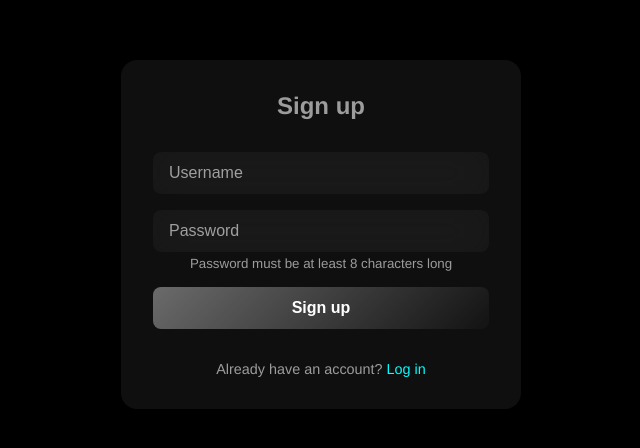
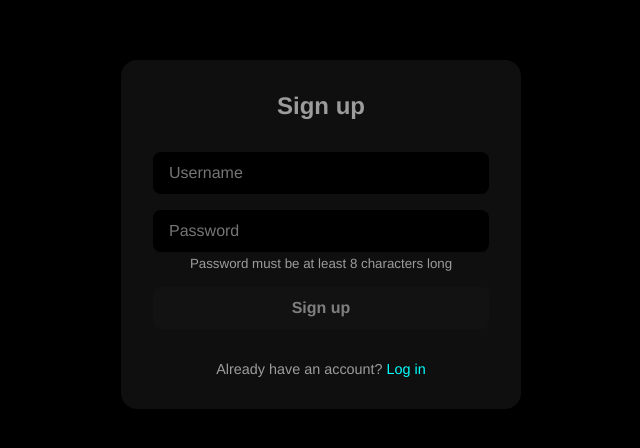
Before and after one commit to jurgengjoncari/mini-message-board, an Angular app: page /signup in a window 1280 px wide. Shown: the part 166-614 px from the top of the page, without its empty margins (319-959 px from the left). Built offline with nearby package versions, Linux system fonts and the light colour scheme.

Commit message:
organize code to be more centralized and uniform

```diff
--- a/src/app/auth/auth.scss
+++ b/src/app/auth/auth.scss
@@ -17,7 +17,7 @@
   width: 100%;
   max-width: 400px;
   box-shadow: $shadow-lg;
-  color: $color-on-surface;
+  color: $color;
   display: flex;
   flex-direction: column;
   gap: $space-md;
@@ -36,35 +36,22 @@
   border: none;
   border-radius: $radius-md;
   font-size: $font-size-md;
-  background: $color-surface;
-  color: $color-on-surface;
+  //background: $color-surface;
+  color: $color;
   outline: none;
   backdrop-filter: $frosty-glass;
-
-  &::placeholder {
-    color: $color-on-surface;
-  }
 }
 
 .auth-button {
-  background: linear-gradient(135deg, #007bff, $color-primary);
+  background: $color-primary;
   border: none;
   border-radius: $radius-md;
   padding: $space-sm;
   font-size: $font-size-md;
   font-weight: bold;
-  cursor: pointer;
-  transition: background 0.3s ease, transform 0.1s ease;
-  color: $color-on-primary;
 
-  &:hover {
-    background: linear-gradient(135deg, $color-primary, #00aaff);
-    transform: scale(1.02);
-  }
-
-  &:disabled {
-    filter: grayscale(1);
-    cursor: not-allowed;
+  &:not(:disabled) {
+    color: $color-on-primary;
   }
 }
 
--- a/src/app/chat/chat.html
+++ b/src/app/chat/chat.html
@@ -4,10 +4,9 @@
     <div class="auth-actions">
       @if (!isLoggedIn) {
         <button routerLink="/login">Login</button>
-<!--        <span>|</span>-->
         <button routerLink="/signup" class="signup">Sign Up</button>
       } @else {
-        <button (click)="logout()">Logout</button>
+        <button (click)="logout()" class="logout">Logout</button>
       }
     </div>
   </div>
--- a/src/app/chat/chat.scss
+++ b/src/app/chat/chat.scss
@@ -1,16 +1,7 @@
 @use "sass:color";
 @use "../../variables" as *;
 
-// Variables
-//$primary: #4da6ff;
-$primary-hover: #1a75ff;
-//$message-bg: rgba(255, 255, 255, 0.08);
 $message-sent-bg: rgba($color-primary, 0.2);
-//$form-bg: rgba(15, 15, 15, 0.40);
-//$text-light: #f5f5f5;
-$text-muted: #bbb;
-//$border-radius: 20px;
-//$shadow: 0 6px 20px rgba(0,0,0,0.6);
 
 @keyframes shimmer {
   0% { background-position: 200% 0; }
@@ -24,7 +15,7 @@ $text-muted: #bbb;
   height: 100vh;
   margin: 0 auto;
   font-family: sans-serif;
-  color: $color-on-surface;
+  color: $color;
 
   background-color: $color-surface;
   backdrop-filter: $frosty-glass;
@@ -69,6 +60,10 @@ $text-muted: #bbb;
           background-color: $color-on-primary;
           border: none;
         }
+
+        &.logout {
+          padding: $space-xs $space-md
+        }
       }
     }
   }
@@ -91,7 +86,7 @@ $text-muted: #bbb;
       box-shadow: $shadow-md;
       width: fit-content;
       max-width: 70%;
-      color: $color-on-surface;
+      color: $color;
       align-self: flex-start;
 
       .chat-author {
@@ -108,7 +103,7 @@ $text-muted: #bbb;
 
       .chat-time {
         font-size: $space-sm;
-        color: $text-muted;
+        color: $color-muted;
         text-align: right;
       }
 
@@ -168,44 +163,26 @@ $text-muted: #bbb;
     .chat-input {
       flex: 1;
       padding: $space-xs $space-sm;
-      border: $border-width-none $border-style-solid $color-on-surface;
-      background: $color-surface;
-      color: $color-on-surface;
+      border: $border-width-none $border-style-solid $color;
+      //background: $color-surface;
+      color: $color;
       border-radius: $radius-md;
       outline: none;
       font-size: $font-size-md;
       margin-right: $space-xs;
-      box-shadow: $shadow-md;
-
-      &::placeholder {
-        color: $text-muted;
-      }
-
-      &:disabled {
-        filter: grayscale(100%);
-        cursor: not-allowed;
-      }
+      //box-shadow: $shadow-md;
     }
 
     button {
       background: $color-primary;
-      color: $color-on-primary;
       border: none;
       border-radius: $radius-md;
       padding: $space-xs $space-md;
-      cursor: pointer;
       font-size: $font-size-md;
-      box-shadow: $shadow-md;
-      transition: background 0.2s ease, transform 0.1s ease;
 
-      &:not(:disabled):hover {
-        background: $primary-hover;
-        transform: scale(1.05);
-      }
-
-      &:disabled {
-        filter: grayscale(100%);
-        cursor: not-allowed;
+      &:not(:disabled) {
+        color: $color-on-primary;
+        box-shadow: $shadow-md;
       }
     }
   }
--- a/src/styles.scss
+++ b/src/styles.scss
@@ -38,6 +38,43 @@ small {
   }
 
   &.hint {
-    color: $color-on-surface;
+    color: $color;
   }
 }
+
+input {
+  background-color: $color-background;
+  color: $color;
+  font-family: $font-family-base;
+
+  &::placeholder {
+    color: $color-muted;
+    font-family: $font-family-base;
+  }
+
+  &:disabled {
+    filter: grayscale(100%);
+    cursor: not-allowed;
+  }
+}
+
+button {
+  font-family: $font-family-base;
+
+  &:not(:disabled) {
+    cursor: pointer;
+
+    &:hover {
+      background: $color-primary-hover;
+      transform: scale(1.05);
+      transition: background 0.2s ease, transform 0.1s ease;
+    }
+  }
+
+  &:disabled {
+    filter: grayscale(100%);
+    cursor: not-allowed;
+    color: $color-muted;
+    box-shadow: none;
+  }
+}
--- a/src/variables.scss
+++ b/src/variables.scss
@@ -2,9 +2,11 @@
 $color-background: #000000;
 $color-surface: rgba(30, 30, 30, 0.5);
 $frosty-glass: blur(20px);
-$color-on-surface: #FFFFFF96;
+$color: #FFFFFF96;
+$color-muted: #FFFFFF75;
 $color-on-primary: #FFFFFF;
 $color-primary: #0000ff;
+$color-primary-hover: #1a75ff;
 $color-information: #00ffff;
 $color-success: #01e600;
 $color-warning: #d0cc00;
```
Also changed, not shown: 1 other file (tests, documents, lock files or other folders).
